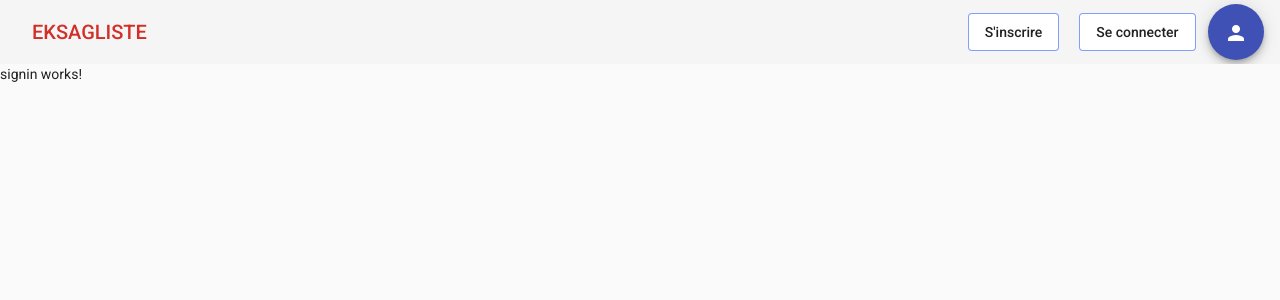
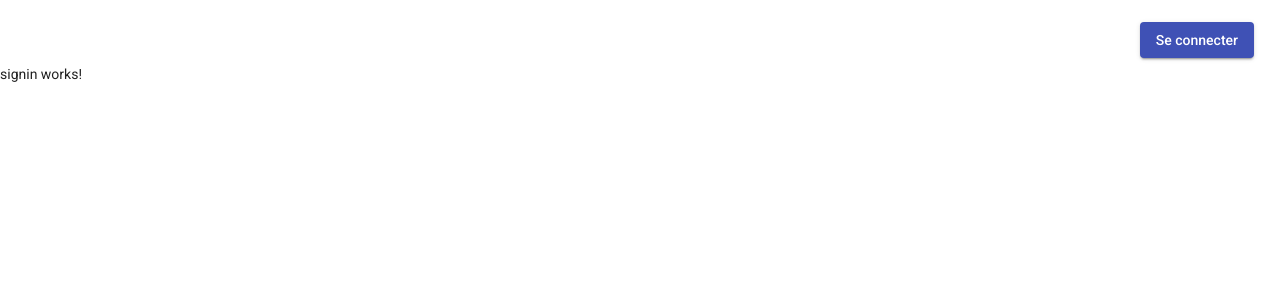
Before and after one commit to Alexandre-Fernique/Eksagliste-Front, an Angular app: page /signin in a window 1280 px wide. Shown: the top 300 px of the page. Built offline with nearby package versions, Linux system fonts and the light colour scheme.

Commit message:
Add login Fix Navbar with connection

```diff
--- a/src/app/Components/advice-box/advice-box.component.ts
+++ b/src/app/Components/advice-box/advice-box.component.ts
@@ -1,5 +1,6 @@
 import { Component } from '@angular/core';
-import { AuthService} from "../../auth.service";
+import {AuthService} from "../../Services/Auth/auth.service";
+
 
 @Component({
   selector: 'app-advice-box',
--- a/src/app/Components/navbar/navbar.component.css
+++ b/src/app/Components/navbar/navbar.component.css
@@ -8,13 +8,13 @@
   margin-left: 68%;
   width: 100%;
 }
-
-.toolbarTitle {
-  text-align: center;
-  color: rgba(203,8,0,0.84);
-  font-family: Georgia;
+.mat-toolbar{
+  background-color: transparent;
 }
-
+.mat-drawer-container{
+  background-color: transparent;
+}
+/*
 .toolbar-btn {
   background-color: white;
   border: 1px solid rgba(124,153,255,0.95);
@@ -23,7 +23,7 @@
   background-color: rgba(124,153,255,0.95);
   color: white;
   border: 1px solid white;
-}
+}*/
 
 .menu-btn {
   position: absolute;
@@ -38,13 +38,16 @@
 }
 
 .login-btn {
-  margin-left: 10px;
-  margin-right: 1%;
+  margin-right: 10px;
+  margin-left: auto;
+
+
 }
-.register-btn {
+.button-container{
   margin-right: 10px;
   margin-left: auto;
 }
+
 
 /* Sidenav */
 
@@ -78,7 +81,3 @@
   background-color: rgba(124,153,255,1);
 }
 /* Content */
-
-.content {
-  min-height: 1080px;
-}
--- a/src/app/Components/navbar/navbar.component.html
+++ b/src/app/Components/navbar/navbar.component.html
@@ -1,10 +1,11 @@
 <!-- ToolBar -->
 <mat-toolbar class="toolbar">
-  <button class="toolbarTitle" mat-button routerLink="/"><h1>EKSAGLISTE</h1></button>
-  <button class="square-btn register-btn toolbar-btn" mat-button routerLink="/signin">S'inscrire</button>
-  <button class="square-btn login-btn toolbar-btn" mat-button routerLink="/login">Se connecter</button>
-  <div class="example-button-container">
-    <button mat-fab  color="primary" aria-label="Example icon button with a heart icon">
+
+
+  <button color="primary" [hidden]="isAuth" class="square-btn login-btn toolbar-btn mt-3" mat-raised-button  routerLink="/login">Se connecter</button>
+  <button color="primary" [hidden]="!isAuth" (click)="logout()" class="square-btn login-btn toolbar-btn mt-3" mat-raised-button  routerLink="/login">Se déconnecter</button>
+  <div class="button-container mt-3" [hidden]="!isAuth">
+    <button mat-fab (click)="logout()" color="primary" aria-label="Example icon button with a heart icon">
       <mat-icon >person</mat-icon>
     </button>
   </div>
@@ -14,7 +15,7 @@
 <mat-drawer-container class="sidenav-container" autosize>
 
   <!-- SideNavBar -->
-  <mat-drawer #drawer class="sidenav" mode="side">
+  <mat-drawer >
 
   </mat-drawer>
 
--- a/src/app/Components/navbar/navbar.component.ts
+++ b/src/app/Components/navbar/navbar.component.ts
@@ -1,4 +1,5 @@
 import { Component, OnInit } from '@angular/core';
+import {AuthService} from "../../Services/Auth/auth.service";
 
 @Component({
   selector: 'app-navbar',
@@ -6,10 +7,22 @@ import { Component, OnInit } from '@angular/core';
   styleUrls: ['./navbar.component.css']
 })
 export class NavbarComponent implements OnInit {
+  isAuth = false
 
-  constructor() { }
+  constructor(private auth:AuthService) {
+    this.isAuth=this.auth.isAuthenticated()
+    console.log(this.auth.isAuthenticated())
+  }
 
   ngOnInit(): void {
+    this.isAuth=this.auth.isAuthenticated()
+    console.log(this.auth.isAuthenticated())
   }
+  logout(){
+    this.auth.logout()
+    this.isAuth = false
+  }
+  //TODO Faire la mise à jour de la navbar quand on se login
+
 
 }
--- a/src/app/Page/home/home.component.ts
+++ b/src/app/Page/home/home.component.ts
@@ -1,5 +1,5 @@
 import { Component } from '@angular/core';
-import {AuthService} from "../../auth.service";
+import {AuthService} from "../../Services/Auth/auth.service";
 
 @Component({
   selector: 'app-home',
--- a/src/app/Page/login/login.component.html
+++ b/src/app/Page/login/login.component.html
@@ -1,27 +1,30 @@
 <div class="h-100">
   <div class="login mx-auto  ">
-    <form >
-      <img class="img-fluid" src="/src/assets/bdgueux.gif">
+    <form [formGroup]="form" (ngSubmit)="validate()">
+      <img class="img-fluid" src="assets/eksagliste.png">
       <div class="row text-center mt-3">
         <h1>Connexion</h1>
       </div>
+      <div class="row text-center mt-3">
+        <h3 class="text-danger" [hidden]="!erreur">Votre e-mail ou mot de passe est erroné</h3>
+      </div>
       <div class="row">
-
         <mat-form-field  appearance="outline" floatLabel="always">
           <mat-label>E-mail</mat-label>
-          <input matInput placeholder="jean.louis" formControlName="url" required>
-          <span matSuffix >@etu.umontpellier.fr</span>
+          <input matInput placeholder="jean.louis" formControlName="email" required>
+          <span matSuffix>@etu.umontpellier.fr</span>
           <mat-error>Entrez une Url</mat-error>
         </mat-form-field>
         <mat-form-field appearance="outline">
           <mat-label>Mot de passe</mat-label>
-          <input matInput [type]="hide ? 'password' : 'text'">
+          <input matInput [type]="hide ? 'password' : 'text'" formControlName="password">
           <button mat-icon-button matSuffix (click)="hide = !hide" [attr.aria-label]="'Hide password'" [attr.aria-pressed]="hide">
             <mat-icon>{{hide ? 'visibility_off' : 'visibility'}}</mat-icon>
           </button>
+          <mat-error>Entrez un mot de passe de 8 caractère minimum</mat-error>
         </mat-form-field>
         <a href="forgotPassword" class="mb-3">Mot de passe oublié?</a>
-        <button mat-raised-button color="primary">Se connecter</button>
+        <button mat-raised-button color="primary" [disabled]="!form.valid" type="submit">Se connecter</button>
       </div>
     </form>
   </div>
--- a/src/app/Page/login/login.component.ts
+++ b/src/app/Page/login/login.component.ts
@@ -1,4 +1,7 @@
 import { Component, OnInit } from '@angular/core';
+import { FormControl, FormGroup, Validators} from "@angular/forms";
+import {AuthService} from "../../Services/Auth/auth.service";
+import {Router} from "@angular/router";
 
 @Component({
   selector: 'app-login',
@@ -7,10 +10,28 @@ import { Component, OnInit } from '@angular/core';
 })
 export class LoginComponent implements OnInit {
   hide = true;
+  erreur=false;
 
-  constructor() { }
+  form: FormGroup = new FormGroup({
+    email: new FormControl("",[Validators.required,Validators.maxLength(50)]),
+    password: new FormControl("",[Validators.required,Validators.minLength(8),Validators.maxLength(40)]),
+  });
+
+  constructor(private auth: AuthService,public router: Router) { }
 
   ngOnInit(): void {
   }
+  validate(){
+
+    this.auth.login(this.form.get("email")?.value+"@etu.umontpellier.fr",this.form.get("password")?.value).subscribe({
+      next:(value) => {
+        localStorage.setItem('access_token',value.acess_token)
+        this.router.navigate(['/']);
+
+      },error:(er)=>{
+        this.erreur=true;
+      }
+    })
+  }
 
 }
--- a/src/app/Services/Auth/auth.service.ts
+++ b/src/app/Services/Auth/auth.service.ts
@@ -1,40 +1,44 @@
 import {Injectable} from '@angular/core';
 import {Router} from '@angular/router';
+import {HttpClient, HttpHeaders} from "@angular/common/http";
+import {environment} from "../../../environments/environment";
 
 
-(window as any).global = window;
 
 //TODO Configurer le service d'authentification
 
-@Injectable()
+@Injectable({
+  providedIn: 'root'
+})
 export class AuthService {
+  httpOptions = { headers: new HttpHeaders({ 'Content-Type': 'application/json' }) };
 
   accessToken: String = "";
   expiresAt: Number = 0;
 
-  constructor(public router: Router) {}
+  constructor(public router: Router,private http: HttpClient) {}
 
-  public login(): void {
-
+  public login(email:string,password:string) {
+    let data={
+      email:email,
+      password:password
+    }
+    return this.http.post<{acess_token:string}>(environment.api+"/users/login", data, this.httpOptions)
   }
   public handleAuthentication(): void {
-
     window.location.hash = '';
-
-
+  }
+  public getToken() {
+    return localStorage.getItem('access_token');
   }
 
   public logout(): void {
-    // Remove tokens and expiry time from localStorage
-    this.accessToken = "";
-    this.expiresAt = 0;
-    // Go back to the home route
+    localStorage.removeItem('access_token');
     this.router.navigate(['/']);
   }
 
   public isAuthenticated(): boolean {
-    // Check whether the current time is past the
-    // Access Token's expiry time
-    return new Date().getTime() < this.expiresAt;
+    let authToken = localStorage.getItem('access_token');
+    return authToken != null;
   }
 }
--- a/src/environments/environment.ts
+++ b/src/environments/environment.ts
@@ -3,7 +3,8 @@
 // The list of file replacements can be found in `angular.json`.
 
 export const environment = {
-  production: false
+  production: false,
+  api:"http://localhost:3000"
 };
 
 /*
```
Also changed, not shown: src/app/app.module.ts (+6 -3 lines), src/assets/eksagliste.png (added).
